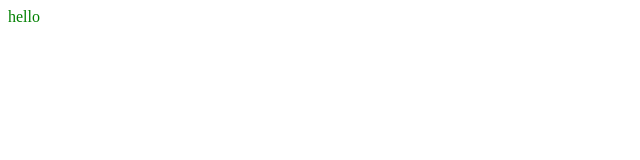
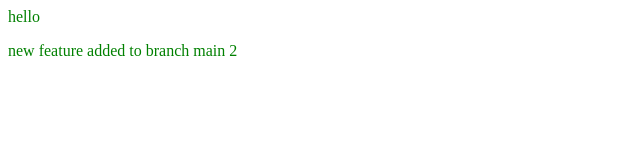
Before and after one commit to Nikitha9n/ThirdRepo, a plain HTML site: page index.html in a window 1280 px wide. Shown: the whole page, without its empty margins (0-640 px from the left). Drawn offline with Linux system fonts and the light colour scheme.

Commit message:
branch main2 added and <p>tag is added

```diff
--- a/index.html
+++ b/index.html
@@ -5,5 +5,6 @@
     </head>
     <body>
         <p>hello</p>
+        <p>new feature added to branch main 2</p>
     </body>
 </html>
```
